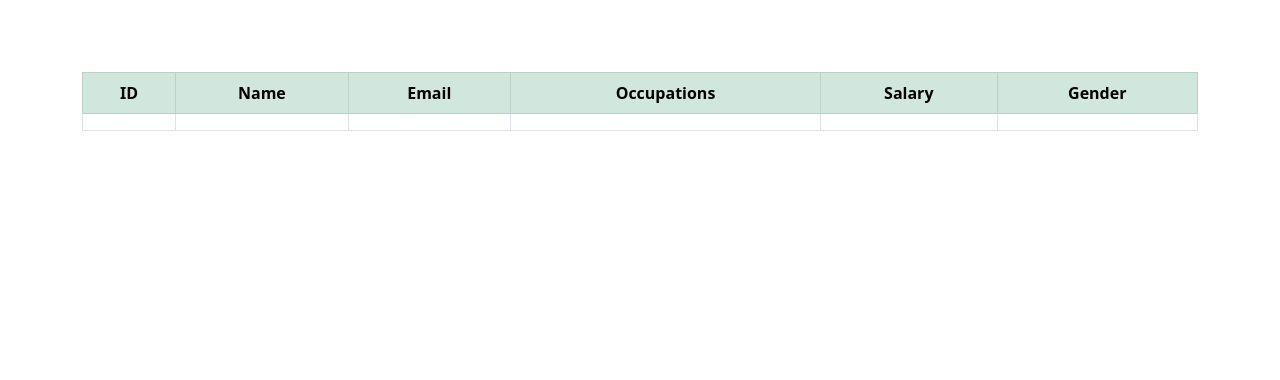
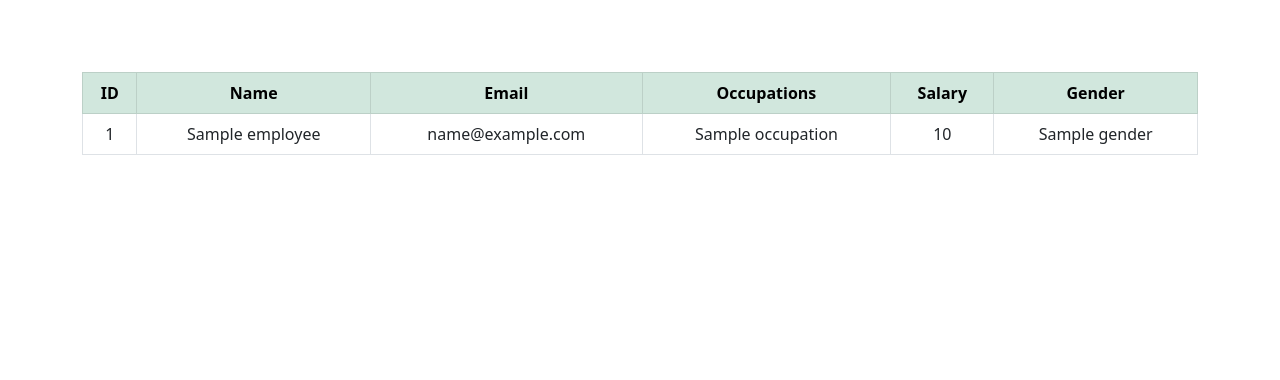
Before and after one commit to DewCX/django-data-tables, a Django app: template datatables_con/App/templates/home.html in a window 1280 px wide. Shown: the part 40-420 px from the top of the page. Run offline with Django 3.2, Linux system fonts and the light colour scheme; the template is opened without the code that fills it: most values are stand-ins (such as "Sample title", 1, 10 or a date in 2020); lists and menus that the app fills with data are empty.

Commit message:
#Created datas on database and pull  into html

```diff
--- a/datatables_con/App/templates/home.html
+++ b/datatables_con/App/templates/home.html
@@ -26,14 +26,16 @@
             </tr>
         </thead>
         <!-- Data from backend-->
+        {% for employee in employees  %}
         <tr>
-            <td></td>
-            <td></td>
-            <td></td>
-            <td></td>
-            <td></td>
-            <td></td>
+            <td>{{ employee.id }}</td>
+            <td>{{ employee.name }}</td>
+            <td>{{ employee.email }}</td>
+            <td>{{ employee.occupation }}</td>
+            <td>{{ employee.salary }}</td>
+            <td>{{ employee.gender }}</td>
         </tr>
+        {% endfor %}
     </table>
 
 </div> <!-- END // Container -->
--- a/datatables_con/App/views.py
+++ b/datatables_con/App/views.py
@@ -1,6 +1,8 @@
 from django.shortcuts import render
+from App.models import Employee
 
 #Function to render Homepage
 
 def home(request):
-    return render(request, "home.html")
+    employee_list = Employee.objects.all()
+    return render(request, "home.html",{"employees":employee_list})
```
Also changed, not shown: datatables_con/db.sqlite3.
